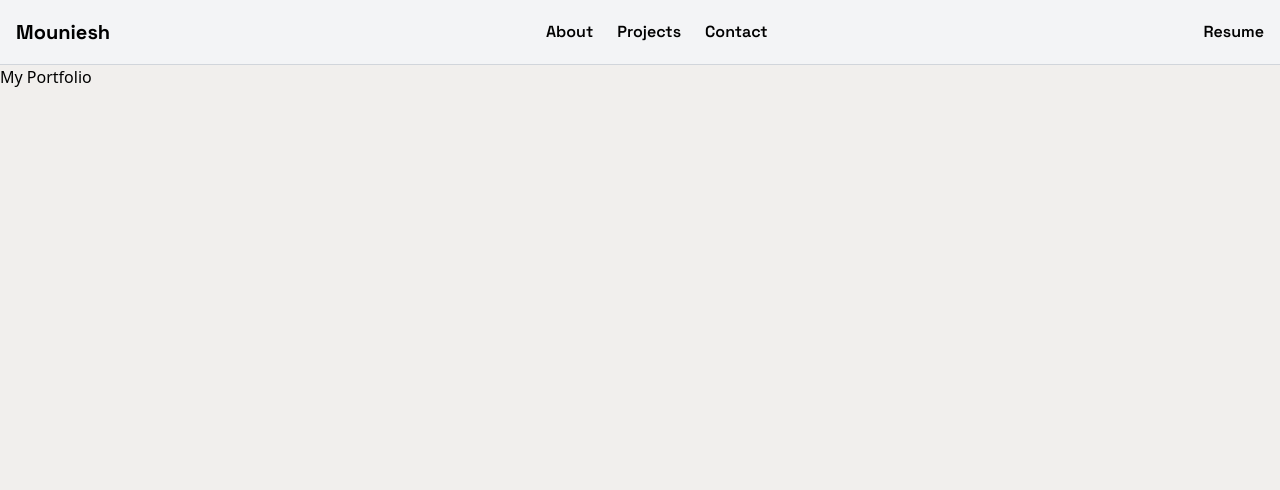
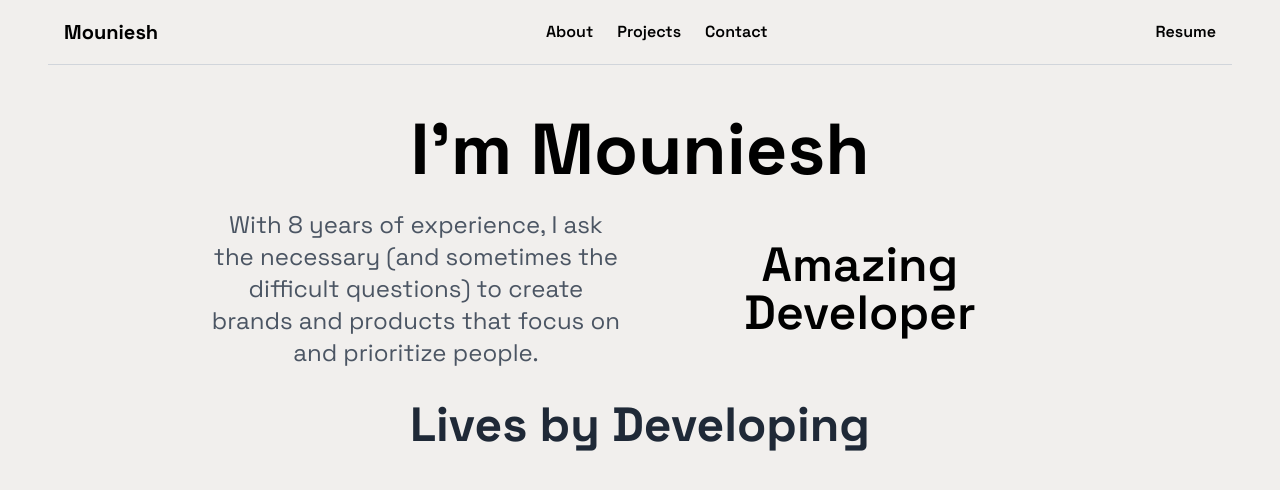
Before and after one commit to Mounieshh/portfolio-mouniesh, a Next.js app: page / in a window 1280 px wide. Shown: the top 490 px of the page. Built offline with nearby package versions, Linux system fonts and the light colour scheme.

Commit message:
hero section started

```diff
--- a/app/layout.js
+++ b/app/layout.js
@@ -17,7 +17,7 @@ export const metadata = {
 export default function RootLayout({ children }) {
   return (
     <html lang="en">
-      <body className={`${spaceGrotesk.variable} antialiased font-sans bg-background`}> {/* Use font-sans for Tailwind compatibility */}
+      <body className={`${spaceGrotesk.variable} antialiased font-sans bg-background sm:px-4 md:px-8 lg:px-12`}> {/* Use font-sans for Tailwind compatibility */}
         <Navbar />
         <div>
           {children}
--- a/app/page.js
+++ b/app/page.js
@@ -1,9 +1,10 @@
+import Hero from "@/components/hero";
 
 export default function Home() {
   return (
     <>
     <did>
-      My Portfolio
+      <Hero/>
     </did>
     </>
   );
--- /dev/null
+++ b/components/hero.jsx
@@ -0,0 +1,32 @@
+"use client"
+
+const Hero = () => {
+  return (
+    <div className="flex flex-col text-center font-space-grotesk max-w-4xl mx-auto px-4 py-12">
+      {/* First Line */}
+      <h2 className="text-4xl sm:text-5xl md:text-7xl font-bold mb-6">
+        I'm Mouniesh
+      </h2>
+
+      {/* Second and Third Line */}
+      <div className="flex flex-col md:flex-row items-center justify-center gap-6 mb-8">
+        {/* Description */}
+        <p className="text-lg sm:text-xl md:text-2xl text-gray-600 md:w-1/2">
+          With 8 years of experience, I ask the necessary (and sometimes the difficult questions) to create brands and products that focus on and prioritize people.
+        </p>
+
+        {/* Tagline */}
+        <h2 className="text-3xl sm:text-4xl md:text-5xl font-semibold">
+          Amazing Developer
+        </h2>
+      </div>
+
+      {/* Last Line */}
+      <h2 className="text-3xl sm:text-4xl md:text-5xl font-bold text-gray-800">
+        Lives by Developing
+      </h2>
+    </div>
+  )
+}
+
+export default Hero
--- a/components/navbar.jsx
+++ b/components/navbar.jsx
@@ -13,7 +13,7 @@ const Navbar = () => {
   }
 
   return (
-    <nav className="w-full bg-gray-100 border-b border-gray-300 bg-background">
+    <nav className="w-full border-b border-gray-300 bg-background">
       <div className="max-w-7xl mx-auto px-4">
         <div className="flex justify-between items-center h-16">
           {/* Logo/Name */}
```
